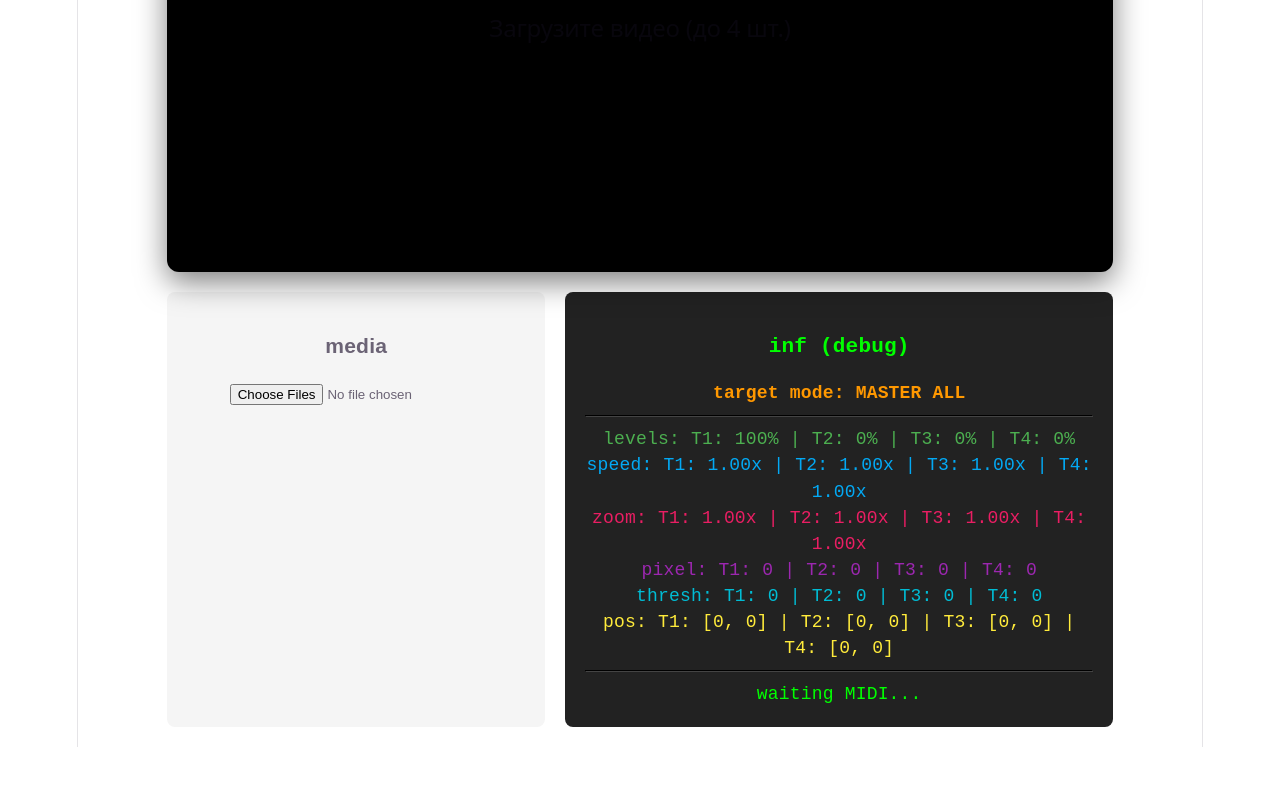
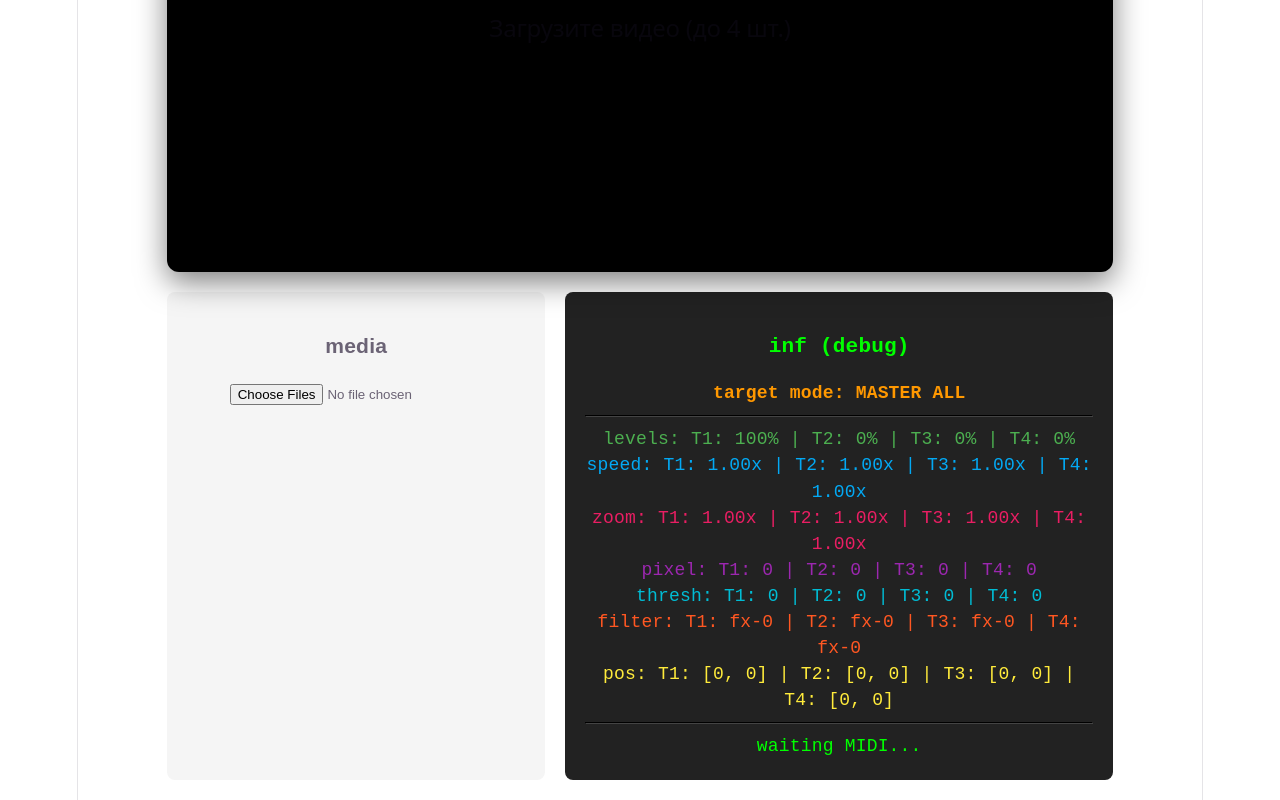
Before and after one commit to bnpetrov/video-stem-player, a React (Vite) app: page / in a window 1280 px wide. Shown: the part 306-1106 px from the top of the page. Before the commit the page ends 1053 px from the top, so only its background shows below. Built offline with nearby package versions, Linux system fonts and the light colour scheme.

Commit message:
filters implemented

```diff
--- a/src/App.jsx
+++ b/src/App.jsx
@@ -10,7 +10,8 @@ export default function App() {
   const [playbackRates, setPlaybackRates] = useState([1, 1, 1, 1]);
   const [zoomLevels, setZoomLevels] = useState([1, 1, 1, 1]);
   const [pixelLevels, setPixelLevels] = useState([0, 0, 0, 0]);
-  const [thresholdLevels, setThresholdLevels] = useState([0, 0, 0, 0]); // 0 = off, 1-100 = срез
+  const [thresholdLevels, setThresholdLevels] = useState([0, 0, 0, 0]);
+  const [filterLevels, setFilterLevels] = useState([0, 0, 0, 0]); // Индекс фильтра (0-10)
   const [positions, setPositions] = useState([{x:0, y:0}, {x:0, y:0}, {x:0, y:0}, {x:0, y:0}]);
 
   const activeChannelRef = useRef(null);
@@ -77,7 +78,7 @@ export default function App() {
       }
     }
 
-    // 71 — ПИКСЕЛИЗАЦИЯ (0 - 100)
+    // 71 — ПИКСЕЛИЗАЦИЯ
     if (knob === 71) {
       const maxPixel = 100;
       if (currentChannel !== null) {
@@ -86,6 +87,18 @@ export default function App() {
       } else if (deltaValue !== 0) {
         const deltaPixel = deltaValue * (maxPixel / 127);
         setPixelLevels(prev => prev.map(p => Math.max(0, Math.min(maxPixel, p + deltaPixel))));
+      }
+    }
+
+    // 72 — ЦВЕТОВЫЕ И СТРУКТУРНЫЕ ФИЛЬТРЫ (0 - 10)
+    if (knob === 72) {
+      const maxFilter = 10;
+      if (currentChannel !== null) {
+        const absoluteFilter = (value / 127) * maxFilter;
+        setFilterLevels(prev => prev.map((f, idx) => (idx === currentChannel ? absoluteFilter : f)));
+      } else if (deltaValue !== 0) {
+        const deltaFilter = deltaValue * (maxFilter / 127);
+        setFilterLevels(prev => prev.map(f => Math.max(0, Math.min(maxFilter, f + deltaFilter))));
       }
     }
 
@@ -104,7 +117,7 @@ export default function App() {
       }
     }
 
-    // 75 — THRESHOLD / СРЕЗ (0 - 100)
+    // 75 — THRESHOLD / СРЕЗ
     if (knob === 75) {
       const maxThresh = 100;
       if (currentChannel !== null) {
@@ -154,6 +167,7 @@ export default function App() {
         zoomLevels={zoomLevels}
         pixelLevels={pixelLevels}
         thresholdLevels={thresholdLevels}
+        filterLevels={filterLevels}
         positions={positions}
       />
 
@@ -185,6 +199,9 @@ export default function App() {
           <p style={{ color: '#00bcd4' }}>
             thresh: {thresholdLevels.map((t, i) => `T${i + 1}: ${Math.round(t)}`).join(' | ')}
           </p>
+          <p style={{ color: '#ff5722' }}>
+            filter: {filterLevels.map((f, i) => `T${i + 1}: fx-${Math.round(f)}`).join(' | ')}
+          </p>
           <p style={{ color: '#ffeb3b' }}>
             pos: {positions.map((p, i) => `T${i + 1}: [${Math.round(p.x)}, ${Math.round(p.y)}]`).join(' | ')}
           </p>
--- a/src/VideoMixer.jsx
+++ b/src/VideoMixer.jsx
@@ -1,6 +1,22 @@
 import React, { useRef, useEffect } from 'react';
 
-export default function VideoMixer({ videos, opacities, playbackRates, zoomLevels, pixelLevels, thresholdLevels, positions }) {
+// Палитра из 10 мощных CSS фильтров.
+// Четные: структурные (идеальны для ЧБ). Нечетные: цветовые (красят даже ЧБ через sepia).
+const cssFilters = [
+  'none',                                    // 0: Оригинал
+  'sepia(1) saturate(3) hue-rotate(320deg)', // 1: Розовый неон (Заливка)
+  'invert(1)',                               // 2: Жесткая инверсия негатива (Структура)
+  'sepia(1) saturate(3) hue-rotate(180deg)', // 3: Циановый / Лед (Заливка)
+  'blur(4px) contrast(3)',                   // 4: Глоу / Свечение (Структура)
+  'sepia(1) saturate(4) hue-rotate(45deg)',  // 5: Золотой / Желтый (Заливка)
+  'contrast(2) brightness(0.6)',             // 6: Дарк / Жесткие тени (Структура)
+  'sepia(0.8) hue-rotate(90deg) saturate(4)',// 7: Ядовито-зеленый (Заливка)
+  'invert(1) contrast(1.5)',                 // 8: Резкий негатив (Структура)
+  'sepia(1) hue-rotate(270deg) saturate(3)', // 9: Глубокий фиолетовый (Заливка)
+  'brightness(1.5) contrast(1.2)'            // 10: Пересвет / Выгорание (Структура)
+];
+
+export default function VideoMixer({ videos, opacities, playbackRates, zoomLevels, pixelLevels, thresholdLevels, filterLevels, positions }) {
   const videoRefs = useRef([]);
   const blendModes = ['normal', 'screen', 'lighten', 'luminosity'];
 
@@ -40,17 +56,12 @@ export default function VideoMixer({ videos, opacities, playbackRates, zoomLevel
       boxShadow: '0 10px 30px rgba(0,0,0,0.5)'
     }}>
 
-      {/* Скрытый SVG блок для генерации фильтров пикселизации и трешхолда */}
       <svg width="0" height="0" style={{ position: 'absolute' }}>
         <defs>
           {videos.map((_, index) => {
             const pixelSize = pixelLevels && pixelLevels[index] ? Math.max(0.01, pixelLevels[index]) : 0.01;
-
             const thresh = thresholdLevels && thresholdLevels[index] ? thresholdLevels[index] : 0;
-            const cutoff = thresh / 100; // 0.0 = белый экран, 1.0 = черный экран
-
-            // ИНТЕНСИВНОСТЬ: Плавный фейд эффекта (от 0 до 1) на первых 20 делениях крутилки.
-            // Именно это убирает резкий скачок и делает переход мягким!
+            const cutoff = thresh / 100;
             const intensity = Math.min(1, thresh / 20);
 
             return (
@@ -64,21 +75,18 @@ export default function VideoMixer({ videos, opacities, playbackRates, zoomLevel
                 </filter>
 
                 <filter id={`threshold-${index}`}>
-                  {/* 1. Обесцвечиваем картинку в чистый ЧБ */}
                   <feColorMatrix in="SourceGraphic" type="matrix" result="gray" values="
                     0.2126 0.7152 0.0722 0 0
                     0.2126 0.7152 0.0722 0 0
                     0.2126 0.7152 0.0722 0 0
                     0 0 0 1 0" />
 
-                  {/* 2. Жесткий математический срез (step function) */}
                   <feComponentTransfer in="gray" result="hardThresh">
                     <feFuncR type="linear" slope="255" intercept={-255 * cutoff}/>
                     <feFuncG type="linear" slope="255" intercept={-255 * cutoff}/>
                     <feFuncB type="linear" slope="255" intercept={-255 * cutoff}/>
                   </feComponentTransfer>
 
-                  {/* 3. Магический Кроссфейд: смешиваем Оригинал и Жесткий Срез в зависимости от интенсивности */}
                   <feComposite in="hardThresh" in2="SourceGraphic" operator="arithmetic"
                                k1="0" k2={intensity} k3={1 - intensity} k4="0" />
                 </filter>
@@ -95,13 +103,18 @@ export default function VideoMixer({ videos, opacities, playbackRates, zoomLevel
         const currentPos = positions[index] !== undefined ? positions[index] : {x:0, y:0};
 
         const isPixelated = pixelLevels && pixelLevels[index] > 1;
-        // Трешхолд теперь активируется сразу, но плавно набирает силу
         const isThresholded = thresholdLevels && thresholdLevels[index] > 0.1;
 
-        // Фильтры стакаются друг за другом
+        // Получаем целое число (индекс фильтра от 0 до 10)
+        const filterIdx = filterLevels && filterLevels[index] !== undefined ? Math.round(filterLevels[index]) : 0;
+        const safeFilterIdx = Math.max(0, Math.min(cssFilters.length - 1, filterIdx));
+        const selectedCssFilter = cssFilters[safeFilterIdx];
+
         const activeFilters = [];
         if (isPixelated) activeFilters.push(`url(#pixelate-${index})`);
         if (isThresholded) activeFilters.push(`url(#threshold-${index})`);
+        // Добавляем выбранный CSS фильтр поверх SVG (если он не 'none')
+        if (selectedCssFilter !== 'none') activeFilters.push(selectedCssFilter);
 
         const filterStyle = activeFilters.length > 0 ? activeFilters.join(' ') : 'none';
 
```
